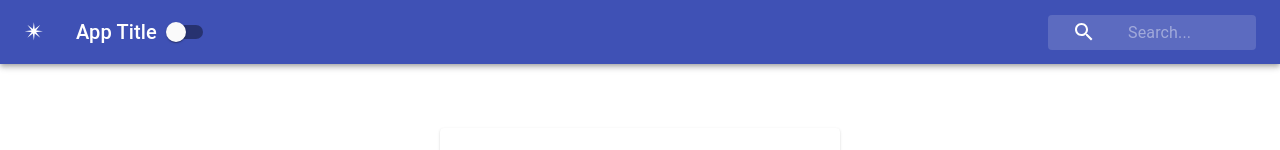
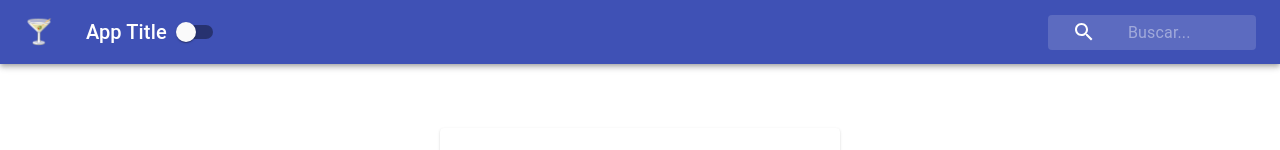
Before and after one commit to shownola/context-app, a React (Create React App) app: page / in a window 1280 px wide. Shown: the top 150 px of the page. Built offline with nearby package versions, Linux system fonts and the light colour scheme.

Commit message:
consuming two contexts with higher order components

```diff
--- a/src/Navbar.js
+++ b/src/Navbar.js
@@ -9,6 +9,23 @@
 import { withStyles } from "@material-ui/core/styles";
 import styles from "./styles/NavBarStyles";
 import {ThemeContext} from './contexts/ThemeContext';
+import {withLanguageContext} from './contexts/LanguageContext';
+
+const content = {
+  english: {
+    search: 'Search',
+    flag: "🍕"
+
+  },
+  french: {
+    search: 'Chercher',
+    flag: '🍟'
+  },
+  spanish: {
+    search: 'Buscar',
+    flag: '🍸'
+  }
+};
 
 
 class Navbar extends Component {
@@ -17,12 +34,14 @@
   render(){
     const {isDarkMode, toggleTheme} = this.context;
     const {classes} = this.props;
+    const {language} = this.props.languageContext;
+    const {search, flag} = content[language];
     return(
       <div className={classes.root}>
         <AppBar position="static" color={isDarkMode ? 'default' : 'primary'}>
           <Toolbar>
             <IconButton className={classes.menuButton} color="inherit">
-            <span>✴</span>
+            <span>{flag}</span>
             </IconButton>
             <Typography className={classes.title} variant='h6' color='inherit'>
               App Title
@@ -33,7 +52,7 @@
               <div className={classes.searchIcon}>
                 <SearchIcon />
               </div>
-              <InputBase placeholder='Search...' classes={{root: classes.inputRoot, input: classes.inputInput}} />
+              <InputBase placeholder={`${search}...`} classes={{root: classes.inputRoot, input: classes.inputInput}} />
             </div>
           </Toolbar>
         </AppBar>
@@ -42,4 +61,4 @@
   }
 }
 
-export default withStyles(styles) (Navbar);
+export default withLanguageContext(withStyles(styles) (Navbar));
--- a/src/contexts/LanguageContext.js
+++ b/src/contexts/LanguageContext.js
@@ -19,3 +19,9 @@
     );
   }
 }
+
+export const withLanguageContext = Component => props => (
+  <LanguageContext.Consumer>
+    {value => <Component languageContext={value} {...props} />}
+  </LanguageContext.Consumer>
+);
```
